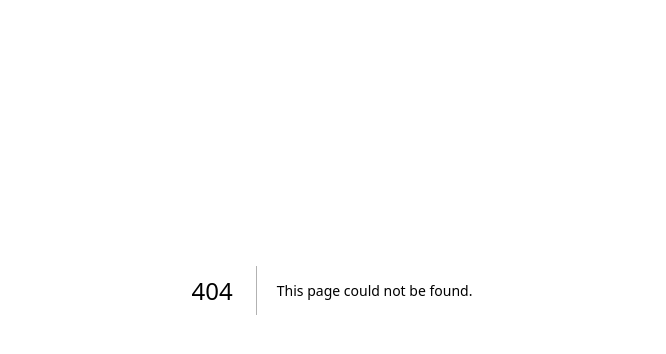
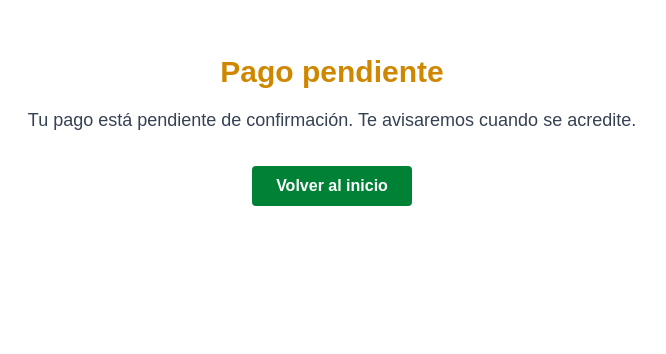
Before and after one commit to CharlyHilasaca/himarket, a Next.js app: page /pago-pendiente in a window 1280 px wide. Before the commit this address had no page. Shown: the part 110-464 px from the top of the page, without its empty margins (308-974 px from the left). Built offline with nearby package versions, Linux system fonts and the light colour scheme.

Commit message:
cambio url

```diff
--- /dev/null
+++ b/src/app/componentes/pagos/PagoEstado.tsx
@@ -0,0 +1,52 @@
+"use client";
+import { useEffect, useState } from "react";
+import { usePathname, useRouter } from "next/navigation";
+
+const estados: Record<string, { color: string; titulo: string; mensaje: string }> = {
+  "/pago-exitoso": {
+    color: "text-green-700",
+    titulo: "¡Pago exitoso!",
+    mensaje: "Tu pago fue procesado correctamente. Gracias por tu compra."
+  },
+  "/pago-fallido": {
+    color: "text-red-600",
+    titulo: "Pago fallido",
+    mensaje: "Ocurrió un error al procesar tu pago. Intenta nuevamente o usa otro método."
+  },
+  "/pago-pendiente": {
+    color: "text-yellow-600",
+    titulo: "Pago pendiente",
+    mensaje: "Tu pago está pendiente de confirmación. Te avisaremos cuando se acredite."
+  }
+};
+
+export default function PagoEstado() {
+  const pathname = usePathname();
+  const router = useRouter();
+  const estado = estados[pathname];
+
+  useEffect(() => {
+    // Opcional: redirigir al home después de unos segundos
+    if (estado) {
+      const timer = setTimeout(() => {
+        router.push("/");
+      }, 6000);
+      return () => clearTimeout(timer);
+    }
+  }, [estado, router]);
+
+  if (!estado) return null;
+
+  return (
+    <div className="flex flex-col items-center justify-center min-h-[60vh]">
+      <h2 className={`text-3xl font-bold mb-4 ${estado.color}`}>{estado.titulo}</h2>
+      <p className="text-lg text-gray-700 mb-8">{estado.mensaje}</p>
+      <button
+        className="bg-green-700 text-white px-6 py-2 rounded font-semibold hover:bg-green-800 transition"
+        onClick={() => router.push("/")}
+      >
+        Volver al inicio
+      </button>
+    </div>
+  );
+}
--- /dev/null
+++ b/src/app/pago-exitoso/page.tsx
@@ -0,0 +1,5 @@
+import PagoEstado from "../componentes/pagos/PagoEstado";
+
+export default function PagoExitosoPage() {
+  return <PagoEstado />;
+}
--- /dev/null
+++ b/src/app/pago-fallido/page.tsx
@@ -0,0 +1,5 @@
+import PagoEstado from "../componentes/pagos/PagoEstado";
+
+export default function PagoFallidoPage() {
+  return <PagoEstado />;
+}
--- /dev/null
+++ b/src/app/pago-pendiente/page.tsx
@@ -0,0 +1,5 @@
+import PagoEstado from "../componentes/pagos/PagoEstado";
+
+export default function PagoPendientePage() {
+  return <PagoEstado />;
+}
```
